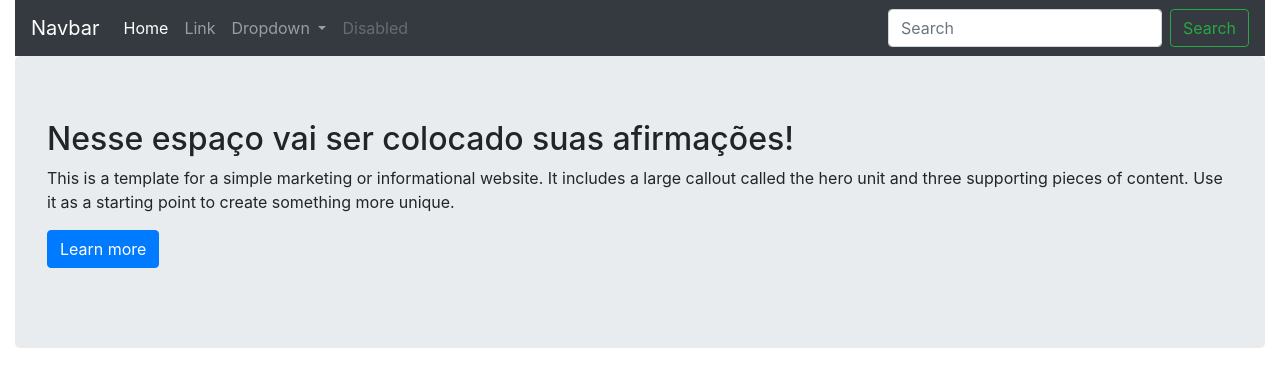
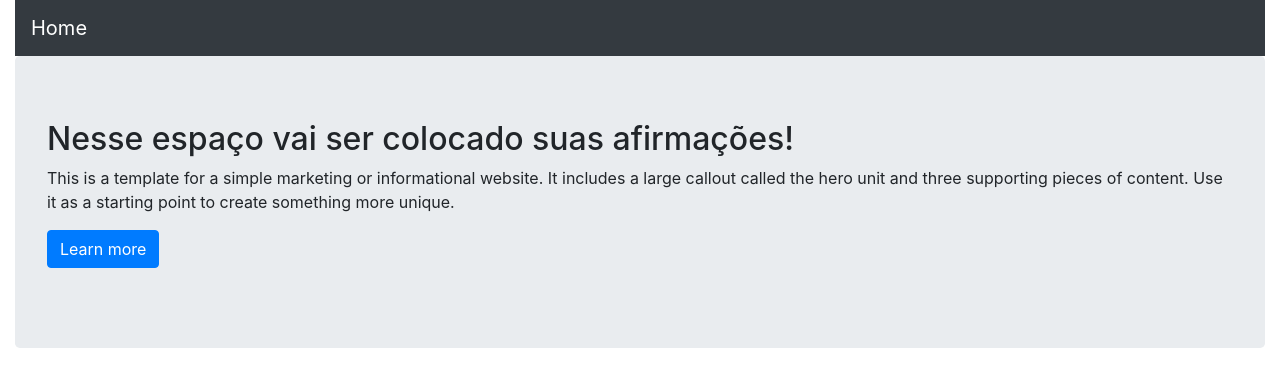
Before and after one commit to eduardobazler/agenda_manha, a Django app: page / in a window 1280 px wide. Shown: the top 377 px of the page. Run offline with Django 3.2, Linux system fonts and the light colour scheme; some libraries are stand-ins or nearby versions; grey boxes are pictures that could not be loaded.

Commit message:
configurações da página inicial

```diff
--- a/agendamanha/base/static/css/style.css
+++ b/agendamanha/base/static/css/style.css
@@ -1,3 +1,8 @@
 .minha-row{
     margin-top: 2%;
 }
+
+.main-footer{
+    margin-top: 20px;
+    background-color: #343a40;
+}
--- a/agendamanha/base/templates/base/index.html
+++ b/agendamanha/base/templates/base/index.html
@@ -6,10 +6,11 @@
     <meta http-equiv="X-UA-Compatible" content="IE=edge">
     <meta name="viewport" content="width=device-width, initial-scale=1">
 
-    <title>Bootstrap 4, from LayoutIt!</title>
+    <title>Agenda manhã!</title>
 
-    <meta name="description" content="Source code generated using layoutit.com">
-    <meta name="author" content="LayoutIt!">
+    <meta name="description" content="Página do web site agenda manhã">
+    <meta name="author" content="Eduardo Bazler">
+    <link rel="icon" type="image/png" href="{% static 'img/favicon.ico' %}">
 
     <link href="{% static 'css/bootstrap.min.css' %}" rel="stylesheet">
     <link href="{% static 'css/style.css' %}" rel="stylesheet">
@@ -21,38 +22,16 @@
 	<div class="row">
 		<div class="col-md-12">
 			<nav class="navbar navbar-expand-lg navbar-dark bg-dark">
-              <a class="navbar-brand" href="#">Navbar</a>
+              <a class="navbar-brand" href="{% url 'base:home' %}">Home</a>
               <button class="navbar-toggler" type="button" data-toggle="collapse" data-target="#navbarSupportedContent" aria-controls="navbarSupportedContent" aria-expanded="false" aria-label="Toggle navigation">
                 <span class="navbar-toggler-icon"></span>
               </button>
 
               <div class="collapse navbar-collapse" id="navbarSupportedContent">
                 <ul class="navbar-nav mr-auto">
-                  <li class="nav-item active">
-                    <a class="nav-link" href="#">Home <span class="sr-only">(current)</span></a>
-                  </li>
-                  <li class="nav-item">
-                    <a class="nav-link" href="#">Link</a>
-                  </li>
-                  <li class="nav-item dropdown">
-                    <a class="nav-link dropdown-toggle" href="#" id="navbarDropdown" role="button" data-toggle="dropdown" aria-haspopup="true" aria-expanded="false">
-                      Dropdown
-                    </a>
-                    <div class="dropdown-menu" aria-labelledby="navbarDropdown">
-                      <a class="dropdown-item" href="#">Action</a>
-                      <a class="dropdown-item" href="#">Another action</a>
-                      <div class="dropdown-divider"></div>
-                      <a class="dropdown-item" href="#">Something else here</a>
-                    </div>
-                  </li>
-                  <li class="nav-item">
-                    <a class="nav-link disabled" href="#" tabindex="-1" aria-disabled="true">Disabled</a>
-                  </li>
+
                 </ul>
-                <form class="form-inline my-2 my-lg-0">
-                  <input class="form-control mr-sm-2" type="search" placeholder="Search" aria-label="Search">
-                  <button class="btn btn-outline-success my-2 my-sm-0" type="submit">Search</button>
-                </form>
+
               </div>
             </nav>
 			<div class="jumbotron">
@@ -152,6 +134,28 @@
         </div>
     </div>
 </div>
+    <footer class="main-footer" style="color: #ffefef;">
+        <div class="container-fluid">
+            <div class="row"  >
+                <div class="col-md-12" style="margin-top: 15px;">
+                    <h3>Entre em contato</h3>
+                    <address>
+                        +55 12 996716167
+                        <br>
+                        <a href="https://www.linkedin.com/in/eduardo-bazler-782495127/" target="_blank">Linkedin: Eduardo Bazler</a>
+                    </address>
+                </div>
+            </div>
+        </div>
+        <div class="container-fluid" style="background-color: #1b1b1b;">
+            <div class="row">
+                <div class="col-md-12">
+                    {% now 'Y' %} Agenda Manhã. Todos os direitos reservados.
+
+                </div>
+            </div>
+        </div>
+    </footer>
 
     <script src="{% static 'js/jquery.min.js' %}"></script>
     <script src="{% static 'js/bootstrap.min.js' %}"></script>
--- a/agendamanha/base/urls.py
+++ b/agendamanha/base/urls.py
@@ -0,0 +1,7 @@
+from django.urls import path
+from agendamanha.base import views
+
+app_name = 'base'
+urlpatterns = [
+    path('', views.home, name='home')
+]
--- /dev/null
+++ b/agendamanha/django_assertions.py
@@ -0,0 +1,6 @@
+from django.test import TestCase
+
+
+_test_case = TestCase()
+
+assert_contains = _test_case.assertContains
--- a/agendamanha/urls.py
+++ b/agendamanha/urls.py
@@ -14,11 +14,10 @@ Including another URLconf
     2. Add a URL to urlpatterns:  path('blog/', include('blog.urls'))
 """
 from django.contrib import admin
-from django.urls import path
+from django.urls import path, include
 
-from agendamanha.base.views import home
 
 urlpatterns = [
     path('admin/', admin.site.urls),
-    path('', home)
+    path('', include('agendamanha.base.urls'))
 ]
```
Also changed, not shown: other parts of agendamanha/base/templates/base/index.html (+7 -4 lines), agendamanha/base/tests/test_home.py (+20 -3 lines), agendamanha/base/static/img/favicon.ico (added), agendamanha/base/static/img/pexels-maxime-francis-2246476 (cópia).jpg (added), agendamanha/base/static/img/pexels-sanaan-mazhar-3075993.jpg (added), 1 other file.
